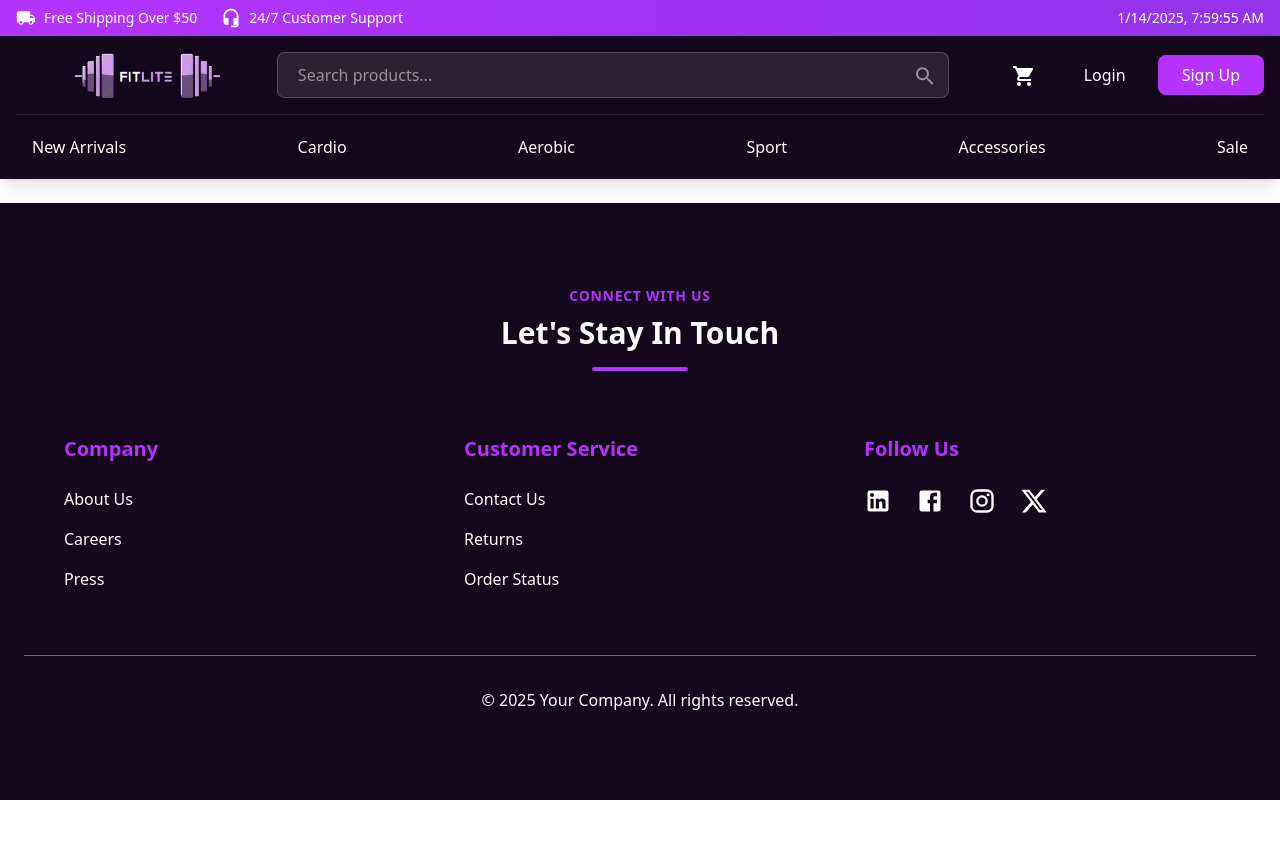
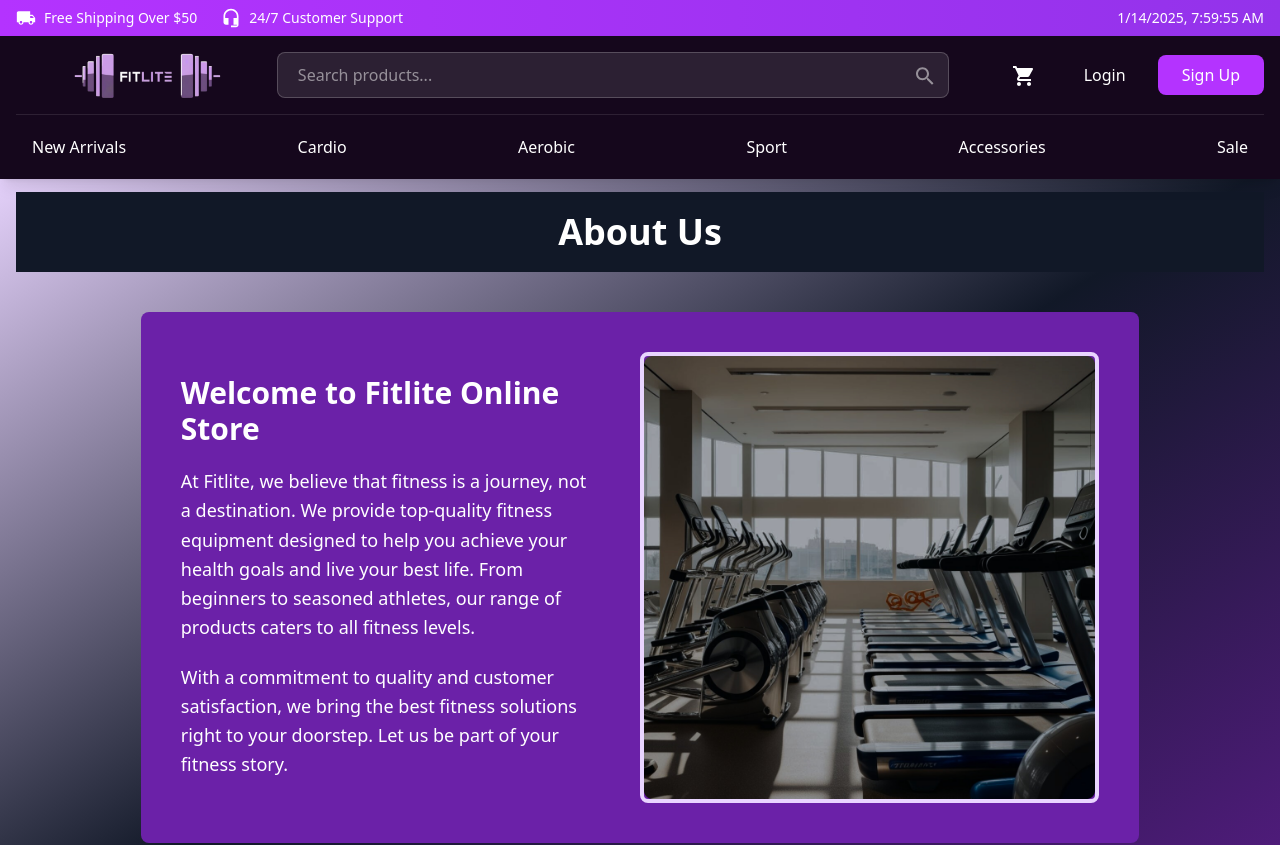
Before and after one commit to servetisikli/fit-lite-final-project-client, a React (Vite) app: page /about in a window 1280 px wide. Shown: the top 845 px of the page. Before the commit the page ends 800 px from the top, so only its background shows below. Built offline with nearby package versions, Linux system fonts and the light colour scheme; a web font is replaced by a local one.

Commit message:
about-page

```diff
--- a/src/App.jsx
+++ b/src/App.jsx
@@ -16,6 +16,7 @@ import Cart from "./pages/cart/Cart";
 import Checkout from "./pages/checkout/Checkout";
 import OrderSuccess from "./pages/checkout/OrderSuccess";
 import OrderHistory from "./pages/orderHistory/OrderHistory";
+import AboutPage from "./pages/about/About";
 
 function App() {
   return (
@@ -38,6 +39,7 @@ function App() {
         <Route path="/checkout" element={<Checkout />} />
         <Route path="/order-success" element={<OrderSuccess />} />
         <Route path="/orders" element={<OrderHistory />} />
+        <Route path="/about" element={<AboutPage />} />
       </Route>
     </Routes>
   );
--- a/src/components/footer/Footer.jsx
+++ b/src/components/footer/Footer.jsx
@@ -30,7 +30,7 @@ const Footer = () => {
             <ul className="space-y-4">
               <li>
                 <a
-                  href="#"
+                  href="/about"
                   className="text-white hover:text-customPurple transition-colors duration-300"
                 >
                   About Us
--- a/src/pages/about/About.jsx
+++ b/src/pages/about/About.jsx
@@ -1,9 +1,45 @@
-import React from 'react'
+import React from "react";
+import dumbbellImage from "../../assets/images/background images/Gym equipment.png";
 
-const About = () => {
+const AboutPage = () => {
   return (
-    <div>About</div>
-  )
-}
+    <div className="min-h-screen bg-gradient-to-br from-purple-200 via-gray-900 to-purple-900 text-white flex flex-col items-center  mx-auto px-4 py-8 mt-20 sm:mt-30 md:mt-40 lg:mt-40 xl:mt-40">
+      <header className="bg-gray-900 w-full py-5 text-center">
+        <h1 className="text-4xl font-bold">About Us</h1>
+      </header>
+      <section className="flex flex-col md:flex-row justify-around items-center w-4/5 my-10 bg-purple-800 rounded-lg p-10">
+        <div className="md:w-1/2 mb-5 md:mb-0 md:pr-10">
+          <h2 className="text-3xl font-semibold mb-5">
+            Welcome to Fitlite Online Store
+          </h2>
+          <p className="text-lg leading-relaxed mb-5">
+            At Fitlite, we believe that fitness is a journey, not a destination.
+            We provide top-quality fitness equipment designed to help you
+            achieve your health goals and live your best life. From beginners to
+            seasoned athletes, our range of products caters to all fitness
+            levels.
+          </p>
+          <p className="text-lg leading-relaxed">
+            With a commitment to quality and customer satisfaction, we bring the
+            best fitness solutions right to your doorstep. Let us be part of
+            your fitness story.
+          </p>
+        </div>
+        <div className="md:w-1/2 text-center">
+          <img
+            src={dumbbellImage}
+            alt="Dumbbell"
+            className="max-w-full rounded-lg border-4 border-purple-200"
+          />
+        </div>
+      </section>
+      <footer className="bg-gray-900 w-full py-3 text-center">
+        <p className="text-sm">
+          &copy; 2025 Fitlite Online Store. All rights reserved.
+        </p>
+      </footer>
+    </div>
+  );
+};
 
-export default About
+export default AboutPage;
```
